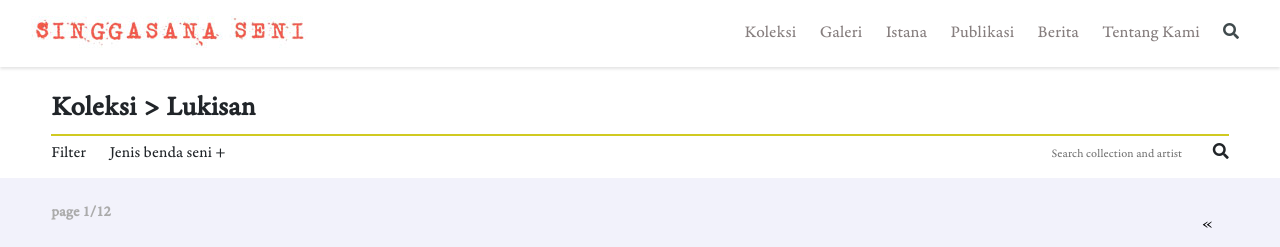
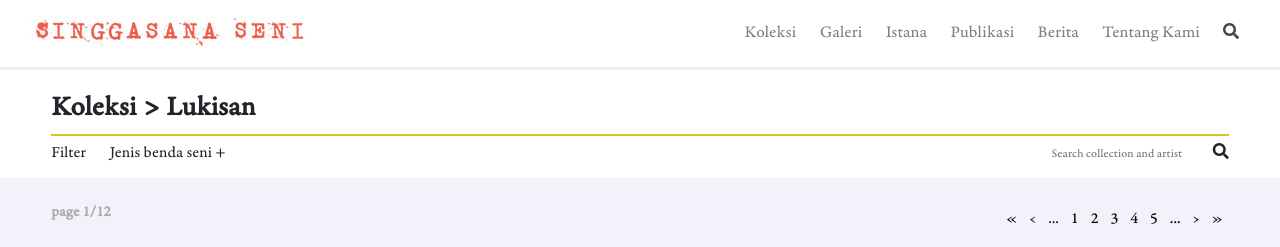
Before and after one commit to Masozee/koleksibungkarno, a Django app: page /karya/ in a window 1280 px wide. Shown: the top 247 px of the page. Run offline with Django 3.2, Linux system fonts and the light colour scheme; data comes from the database, SQL or seed files in the repository; some libraries are stand-ins or nearby versions.

Commit message:
perbaikan pagination

```diff
--- a/static/css/style.css
+++ b/static/css/style.css
@@ -8,12 +8,12 @@
 
 
 .pagination {
-  display: inline-block;
+  display: flex;
 }
 
 .pagination a {
   color: black;
   float: left;
-  padding: 8px 16px;
+  padding: 3px 6px;
   text-decoration: none;
 }
```
